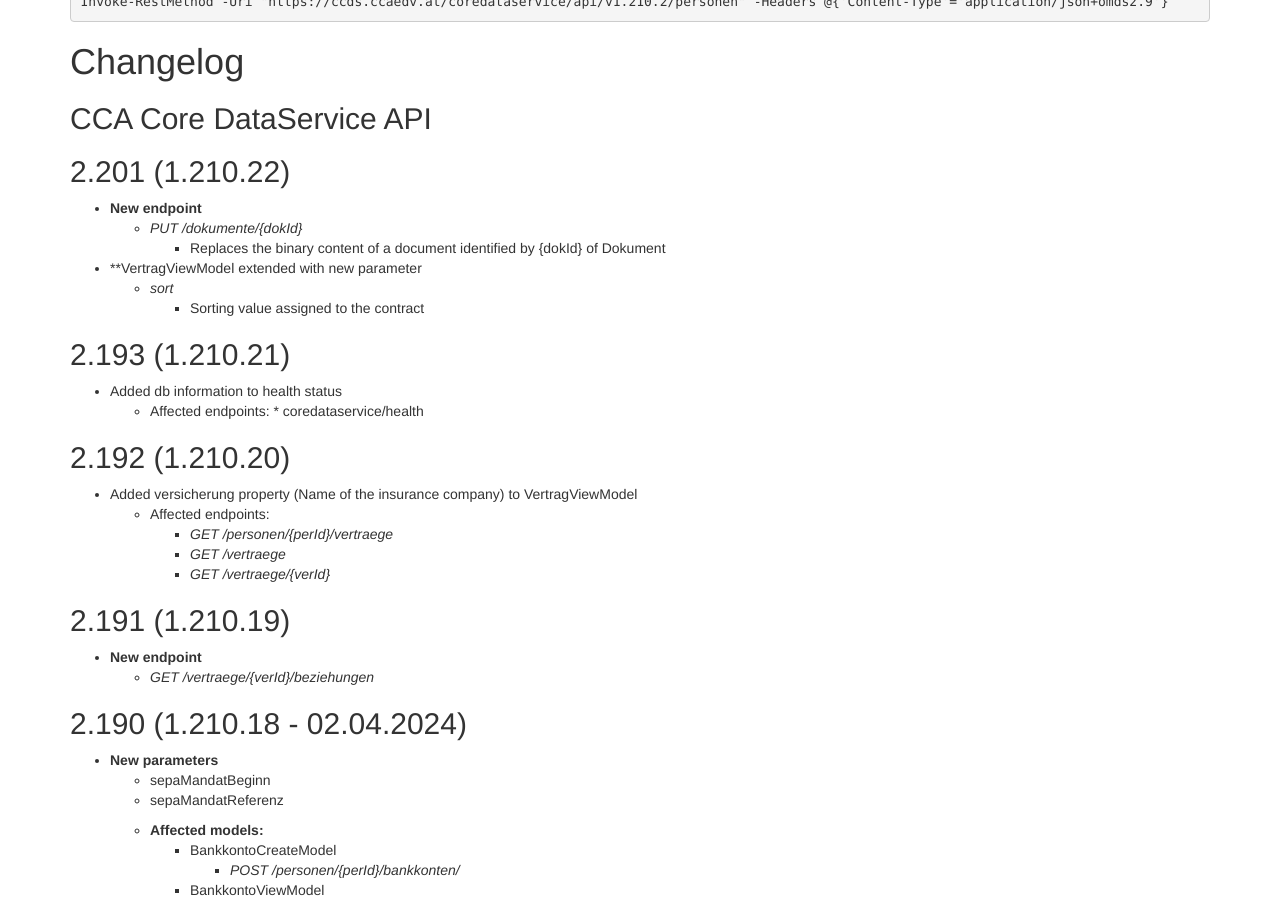
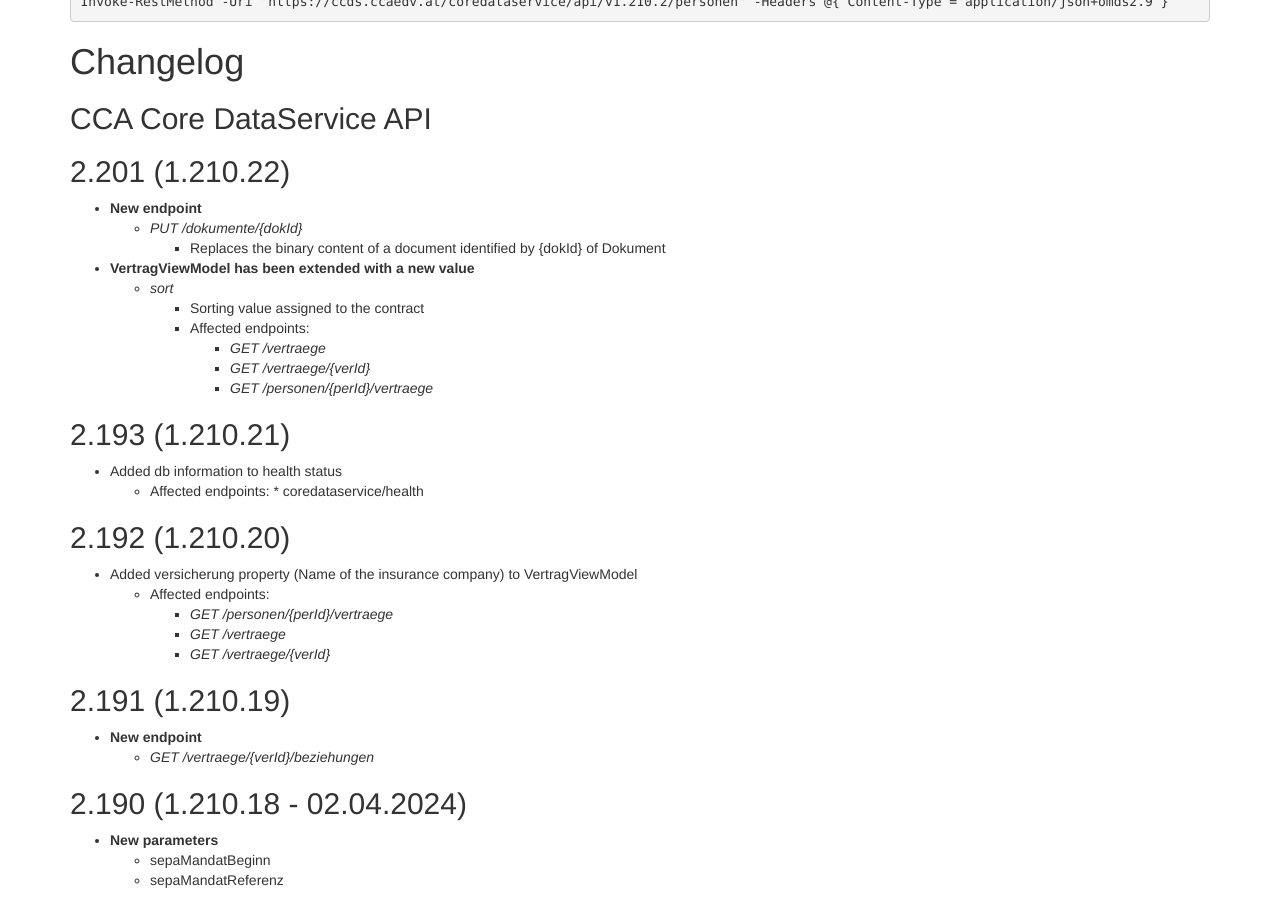
Before and after one commit to togethercca/togethercca.github.io, a Jekyll site: the page built from _pages/ccaCoreDataserviceApi.md, in a window 1280 px wide and 900 px high, scrolled down 9790 px. Built offline with Jekyll 4.4.1, drawn with Linux system fonts in a browser that asks for light colours.

Commit message:
Updated coreAPI 2.201 - 1.210.22 #2

```diff
--- a/_pages/ccaCoreDataserviceApi.md
+++ b/_pages/ccaCoreDataserviceApi.md
@@ -501,9 +501,13 @@ Invoke-RestMethod -Uri "https://ccds.ccaedv.at/coredataservice/api/v1.210.2/pers
 * **New endpoint**
 	* _PUT /dokumente/{dokId}_
   	* Replaces the binary content of a document identified by {dokId} of Dokument
-* **VertragViewModel extended with new parameter
+* **VertragViewModel has been extended with a new value**
   * _sort_
     * Sorting value assigned to the contract
+    * Affected endpoints:
+      * _GET /vertraege_
+      * _GET /vertraege/{verId}_
+      * _GET /personen/{perId}/vertraege_
 
 ## 2.193 (1.210.21)
 * Added db information to health status
```
